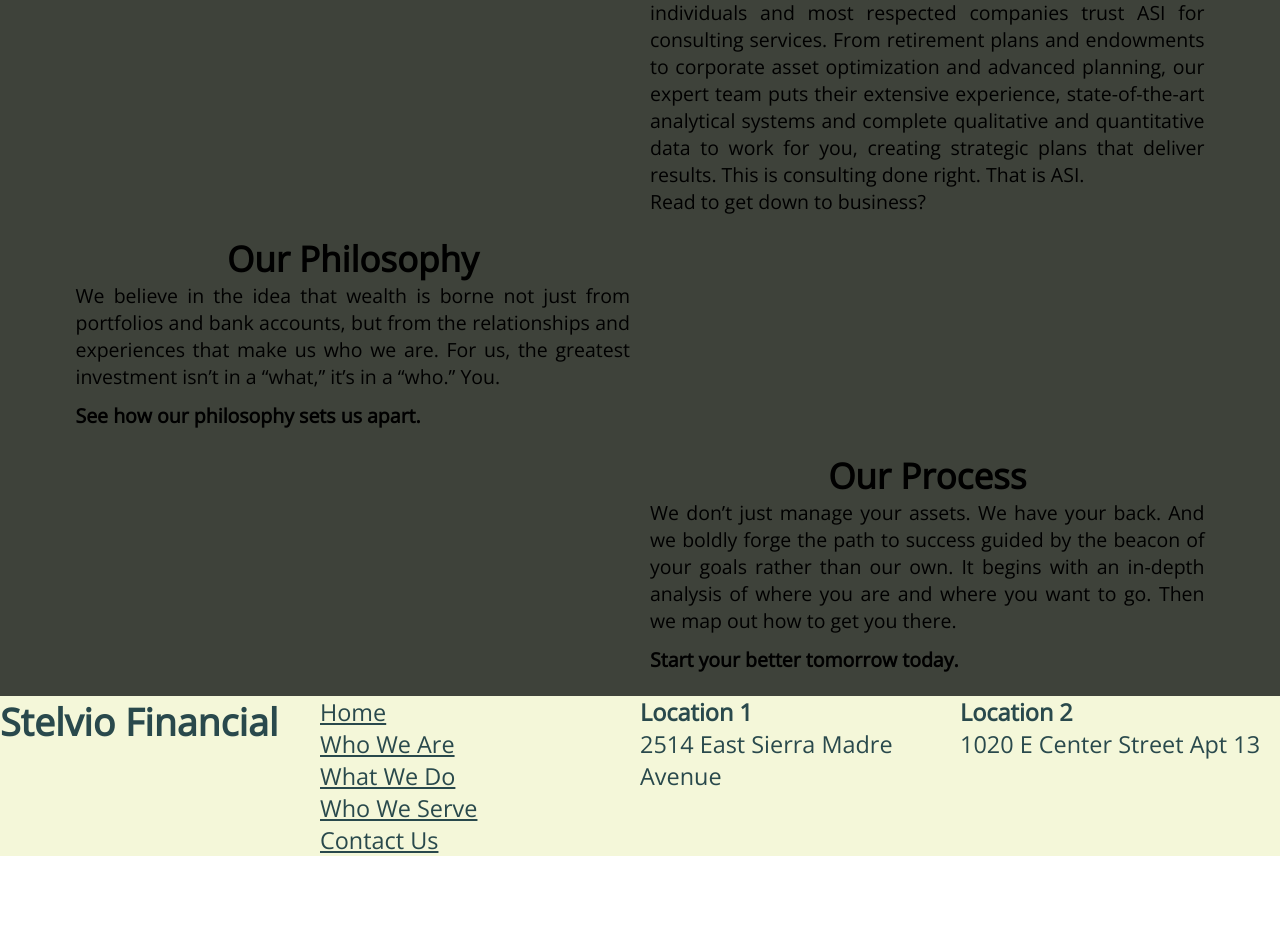
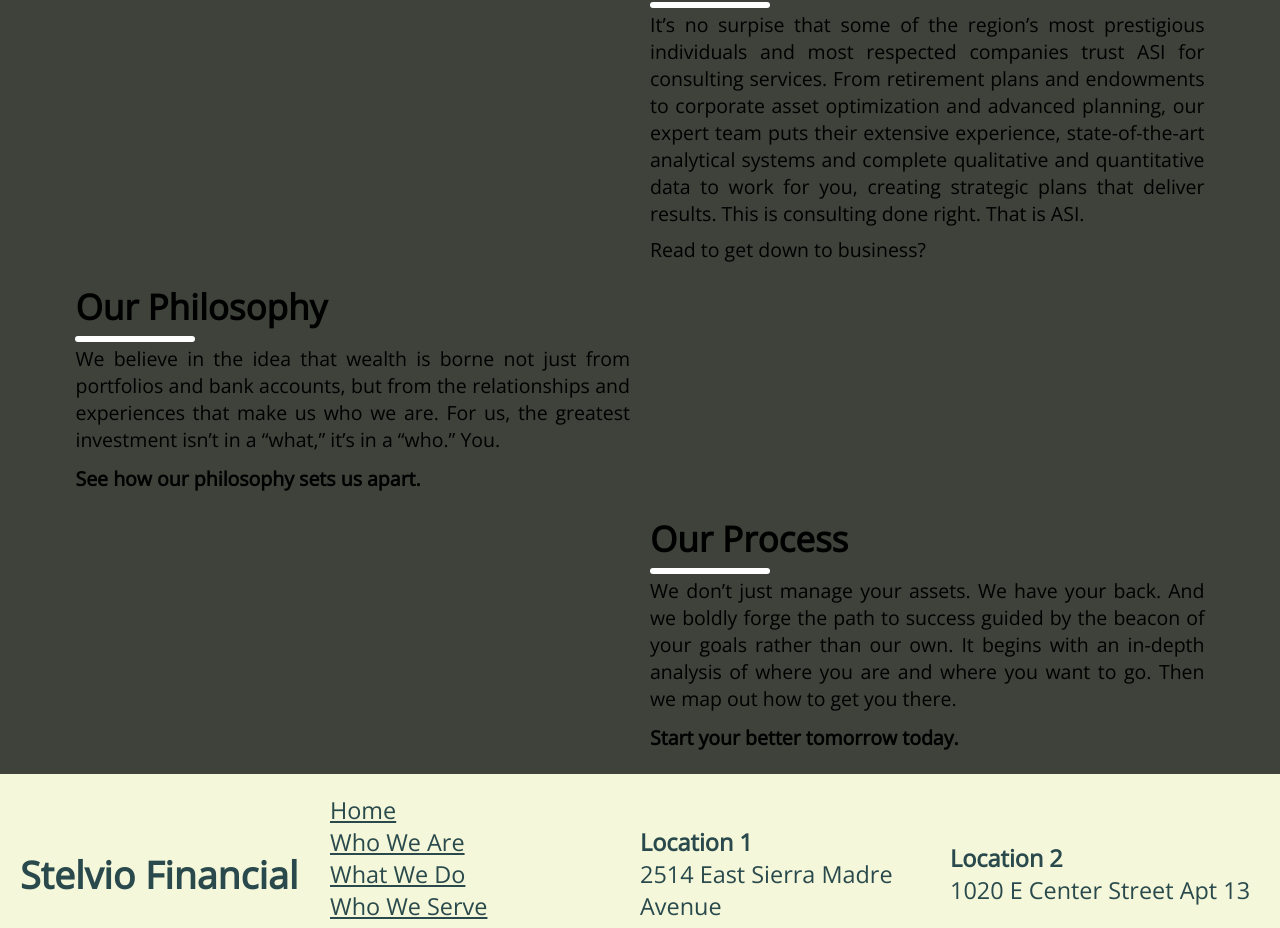
Before and after one commit to zackshorts/stelvio-financial, a Vue app: page /#/ in a window 1280 px wide. Shown: the part 1363-2291 px from the top of the page. Before the commit the page ends 2219 px from the top, so only its background shows below. Built offline with nearby package versions, Linux system fonts and the light colour scheme.

Commit message:
getting back to it

```diff
--- a/src/App.vue
+++ b/src/App.vue
@@ -55,9 +55,4 @@ export default {
   }
 
 
-  /*#app-footer {*/
-    /*height: 60vh;*/
-  /*}*/
-
-
 </style>
--- a/src/components/AppFooter.vue
+++ b/src/components/AppFooter.vue
@@ -12,11 +12,11 @@
         <router-link to="/contact-us" >Contact Us</router-link>
       </div>
       <div>
-        <h3>Location 1</h3>
+        <h4>Location 1</h4>
         <p>2514 East Sierra Madre Avenue</p>
       </div>
       <div>
-        <h3>Location 2</h3>
+        <h4>Location 2</h4>
         <p>1020 E Center Street Apt 13</p>
       </div>
     </div>
@@ -37,6 +37,8 @@
   }
 
   .bottom-footer {
+    padding: 2rem;
+    align-items: center;
     display: grid;
     grid-template-columns: 1fr 1fr 1fr 1fr;
     grid-template-rows: 1fr;
@@ -55,6 +57,8 @@
       grid-template-columns: 1fr 1fr;
       grid-template-rows: 1fr 1fr;
       text-align: center;
+
+      grid-gap: 4rem;
     }
   }
 
@@ -63,8 +67,7 @@
       grid-template-columns: 1fr ;
       grid-template-rows: repeat(4, auto);
       text-align: center;
-      grid-gap: 3rem;
-      margin-bottom: 3rem;
+      grid-gap: 4rem;
     }
   }
 </style>
--- a/src/components/LandingPage.vue
+++ b/src/components/LandingPage.vue
@@ -110,6 +110,17 @@
                           ". . landing-4 .";
   }
 
+  h3:after {
+    background: none repeat scroll 0 0 white;
+    bottom: -6px;
+    content: "";
+    display: block;
+    height: 6px;
+    position: relative;
+    width: 120px;
+    border-radius: 5px;
+  }
+
   #landing-1 {
     grid-area: landing-1;
   }
@@ -124,12 +135,14 @@
   }
 
   #landing-1 p, #landing-2 p, #landing-3 p, #landing-4 p {
+    margin-top: 9px;
     text-align: justify;
   }
   #landing-1 h3, #landing-2 h3, #landing-3 h3, #landing-4 h3 {
-    text-align: center;
+    text-align: left;
     font-size: 3.5rem;
   }
+
 
 
   #test {
--- a/src/components/WhatWeDo.vue
+++ b/src/components/WhatWeDo.vue
@@ -20,7 +20,7 @@
 <style>
   #test {
     margin-top: 100px;
-    background-color: black;
+    /*background-color: black;*/
     font-size: 6rem;
     text-align: center;
 
--- a/src/components/WhoWeAre.vue
+++ b/src/components/WhoWeAre.vue
@@ -19,7 +19,7 @@
 <style>
   #test {
     margin-top: 100px;
-    background-color: black;
+    /*background-color: black;*/
     font-size: 6rem;
     text-align: center;
 
--- a/src/components/WhoWeServe.vue
+++ b/src/components/WhoWeServe.vue
@@ -17,7 +17,7 @@
 <style>
   #test {
     margin-top: 100px;
-    background-color: black;
+    /*background-color: black;*/
     font-size: 6rem;
     text-align: center;
 
```
